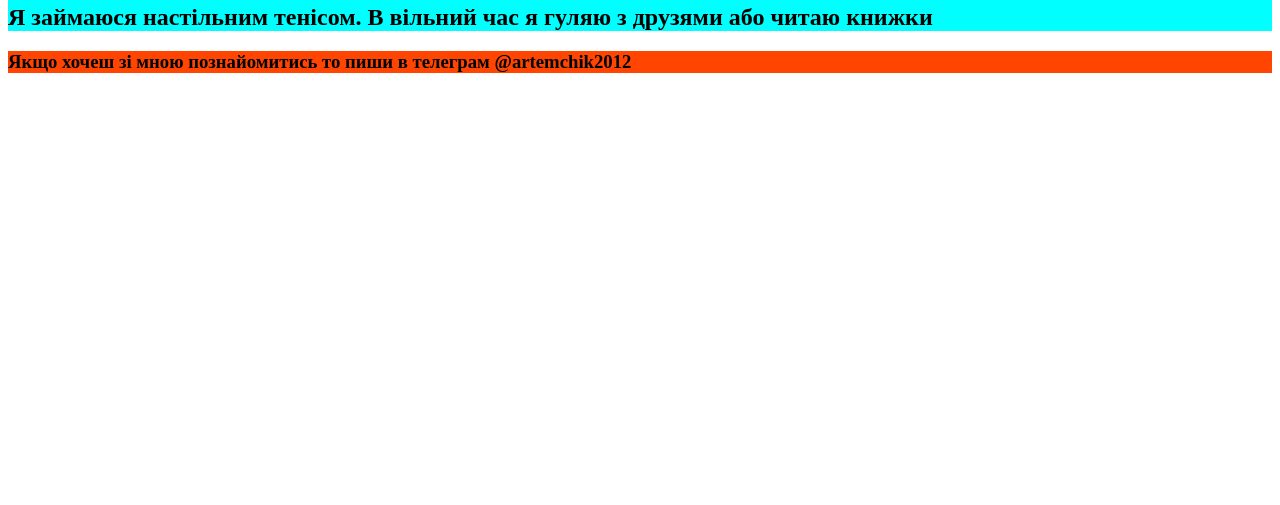
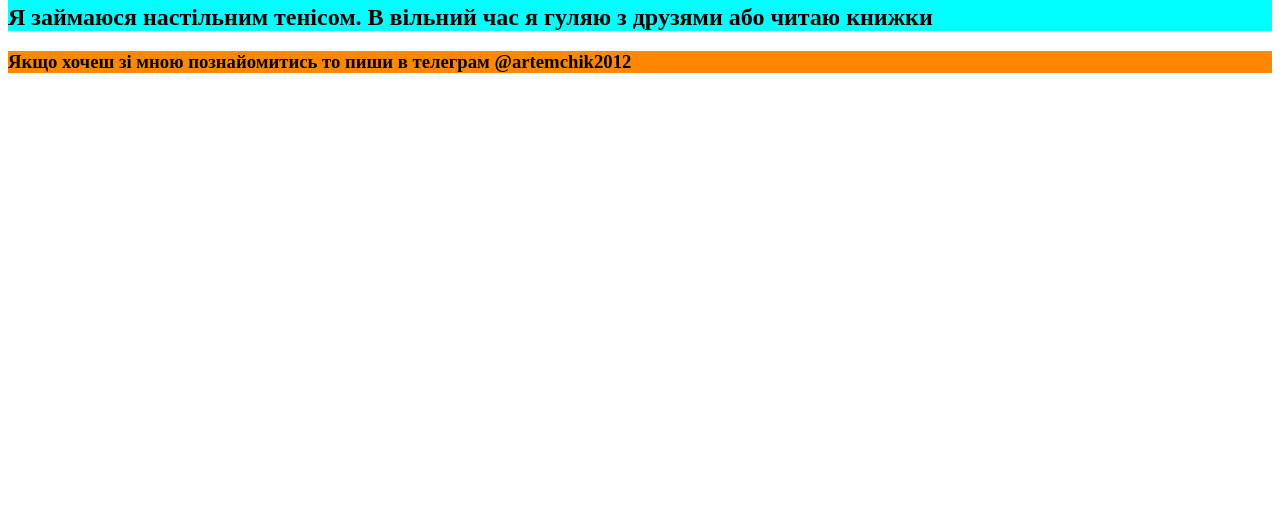
Before and after one commit to LiliiaOsipova/Test-Git, a plain HTML site: page art.html in a window 1280 px wide. Shown: the part 295-800 px from the top of the page. Drawn offline with Linux system fonts and the light colour scheme.

Commit message:
Add files via upload

```diff
--- a/art.html
+++ b/art.html
@@ -7,7 +7,7 @@
         <img src="https://www.nash.center/data/userdata/%D1%82%D1%83%D1%80%D0%BD%D0%B8%D1%80_%D0%BF%D0%B8%D0%BD%D0%B3-%D0%BF%D0%BE%D0%BD%D0%B3.jpg" height="100px"/><img src="https://nbukids.files.wordpress.com/2021/09/79178ac96a18d84357e9bfe497f34156.jpg" height="100px"><img src="https://st4.depositphotos.com/18357520/20304/i/450/depositphotos_203043832-stock-photo-silhouette-of-sweet-young-couple.jpg" height="100px">
         <h2>Я займаюся настільним тенісом. В вільний час я гуляю з друзями або читаю книжки</h2>
     </main>
-    <footer style="background-color:OrangeRed;">
+    <footer style="background-color:rgb(255, 136, 0);">
             <h3>Якщо хочеш зі мною познайомитись то пиши в телеграм @artemchik2012</h3>
     </footer>
 </html>
```
Also changed, not shown: index.html (+1 -1 lines).
